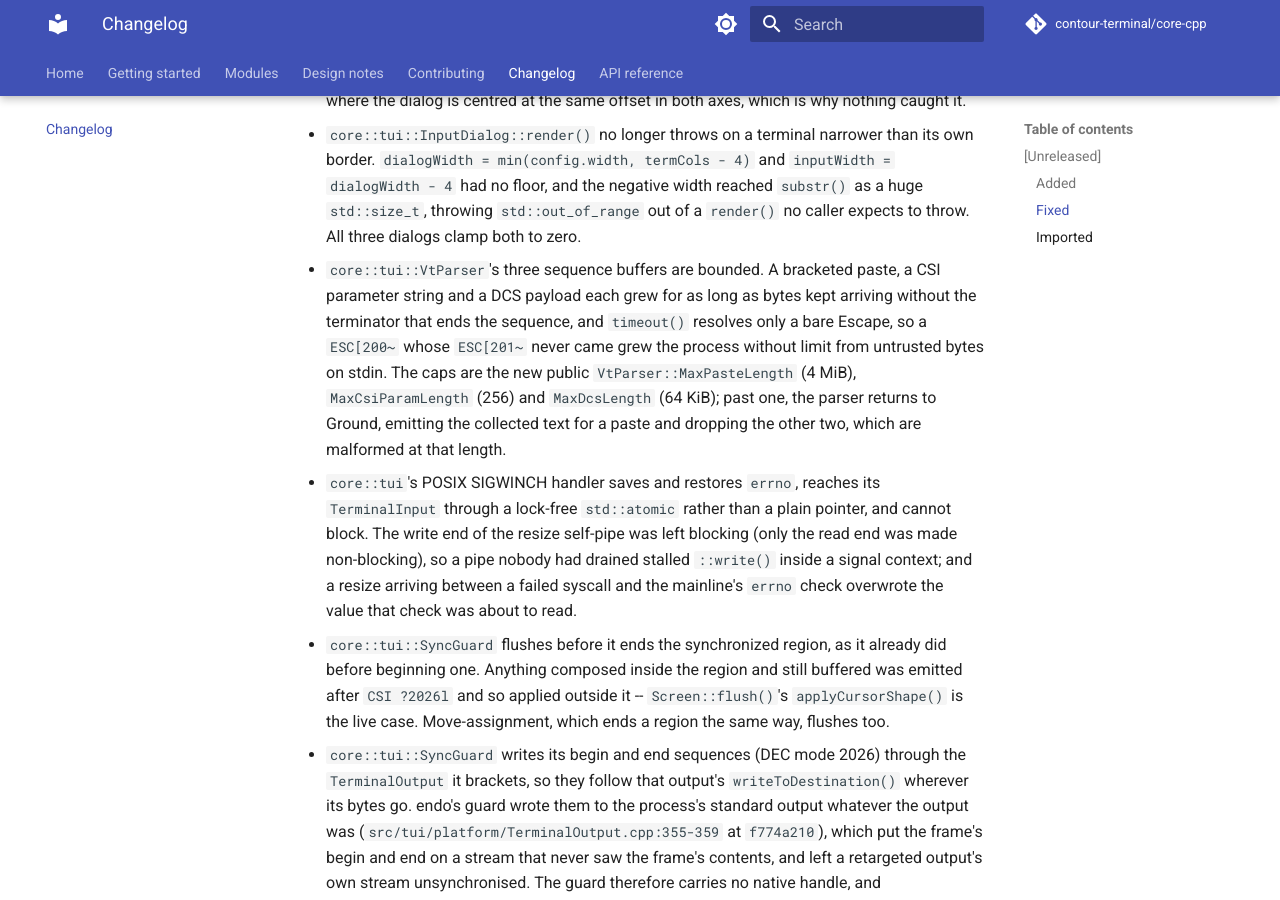
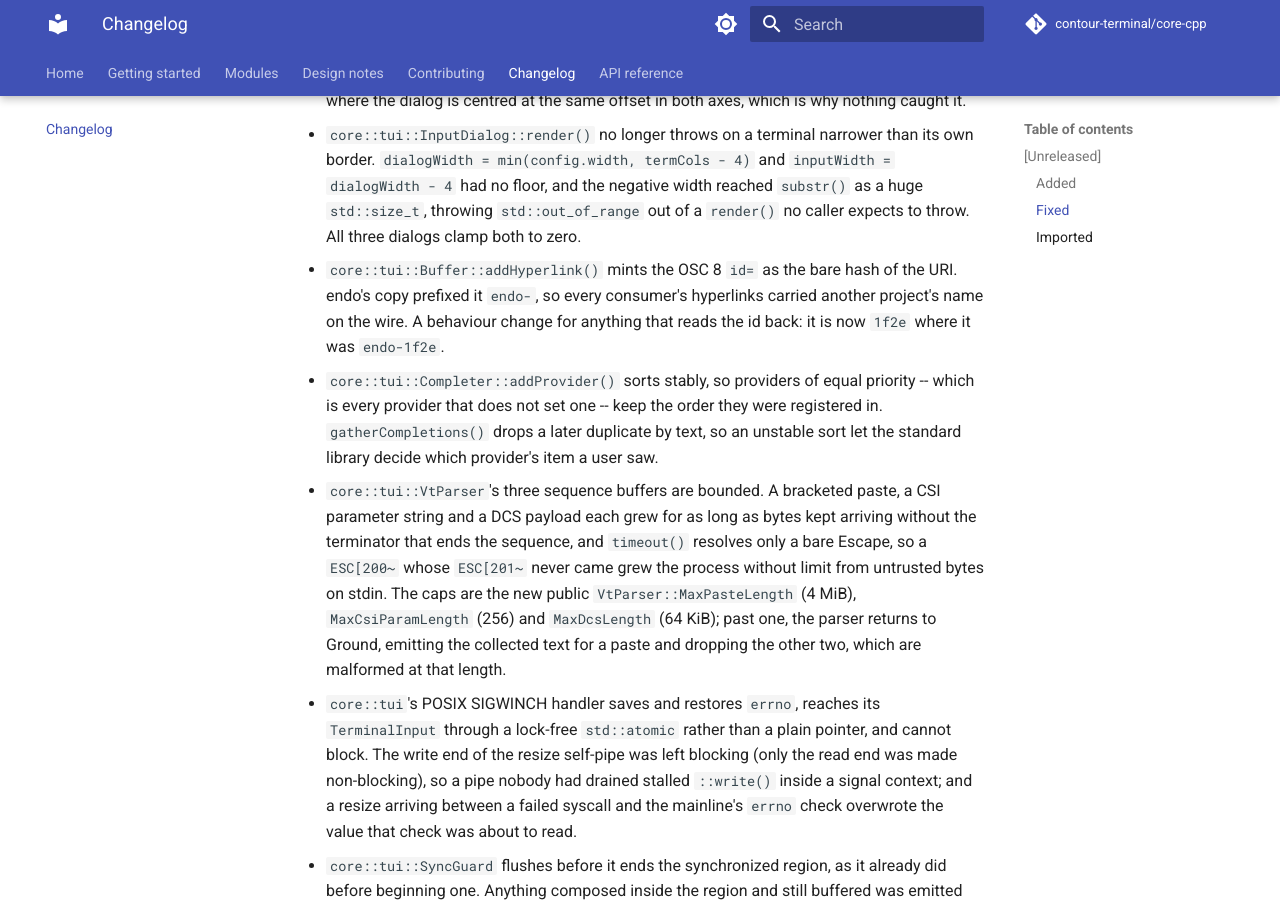
Before and after one commit to contour-terminal/core-cpp, an MkDocs documentation site: the page built from docs/changelog.md, in a window 1280 px wide and 900 px high, scrolled down 5040 px. Built offline with MkDocs 1.6.1 and Material for MkDocs 9.7.7, drawn with Linux system fonts in a browser that asks for light colours; comment, search, counter and statistics services are not loaded.

Commit message:
tui: a neutral hyperlink id, and a completion order that does not depend on libc++
The OSC 8 `id=` was minted as `endo-{hash}`. core-cpp is the shared library every
consumer's hyperlinks go through, and AGENT.md's rule is that no consumer-specific
concept enters it, so the hex digits are the whole id now. It is a behaviour
change for anything that reads the id back, and the CHANGELOG says so.

`Completer::addProvider()` sorted unstably over a priority every provider leaves
at its default, and `gatherCompletions()` drops a later duplicate by text -- so
which provider's item a user saw came out of the standard library's partitioning
rather than out of the order the providers were registered in. `Sixel.cpp:110-118`
documents fixing exactly this class of defect.

Signed-off-by: Christian Parpart <christian@parpart.family>

```diff
--- a/CHANGELOG.md
+++ b/CHANGELOG.md
@@ -180,6 +180,14 @@ workflow refuses one without a section here.
   `dialogWidth = min(config.width, termCols - 4)` and `inputWidth = dialogWidth - 4` had no floor,
   and the negative width reached `substr()` as a huge `std::size_t`, throwing `std::out_of_range`
   out of a `render()` no caller expects to throw. All three dialogs clamp both to zero.
+- `core::tui::Buffer::addHyperlink()` mints the OSC 8 `id=` as the bare hash of the URI. endo's
+  copy prefixed it `endo-`, so every consumer's hyperlinks carried another project's name on the
+  wire. A behaviour change for anything that reads the id back: it is now `1f2e` where it was
+  `endo-1f2e`.
+- `core::tui::Completer::addProvider()` sorts stably, so providers of equal priority -- which is
+  every provider that does not set one -- keep the order they were registered in.
+  `gatherCompletions()` drops a later duplicate by text, so an unstable sort let the standard
+  library decide which provider's item a user saw.
 - `core::tui::VtParser`'s three sequence buffers are bounded. A bracketed paste, a CSI parameter
   string and a DCS payload each grew for as long as bytes kept arriving without the terminator
   that ends the sequence, and `timeout()` resolves only a bare Escape, so a `ESC[200~` whose
```
Also changed, not shown: .agent/reference/provenance.md (+2 -2 lines), 3 other files.
